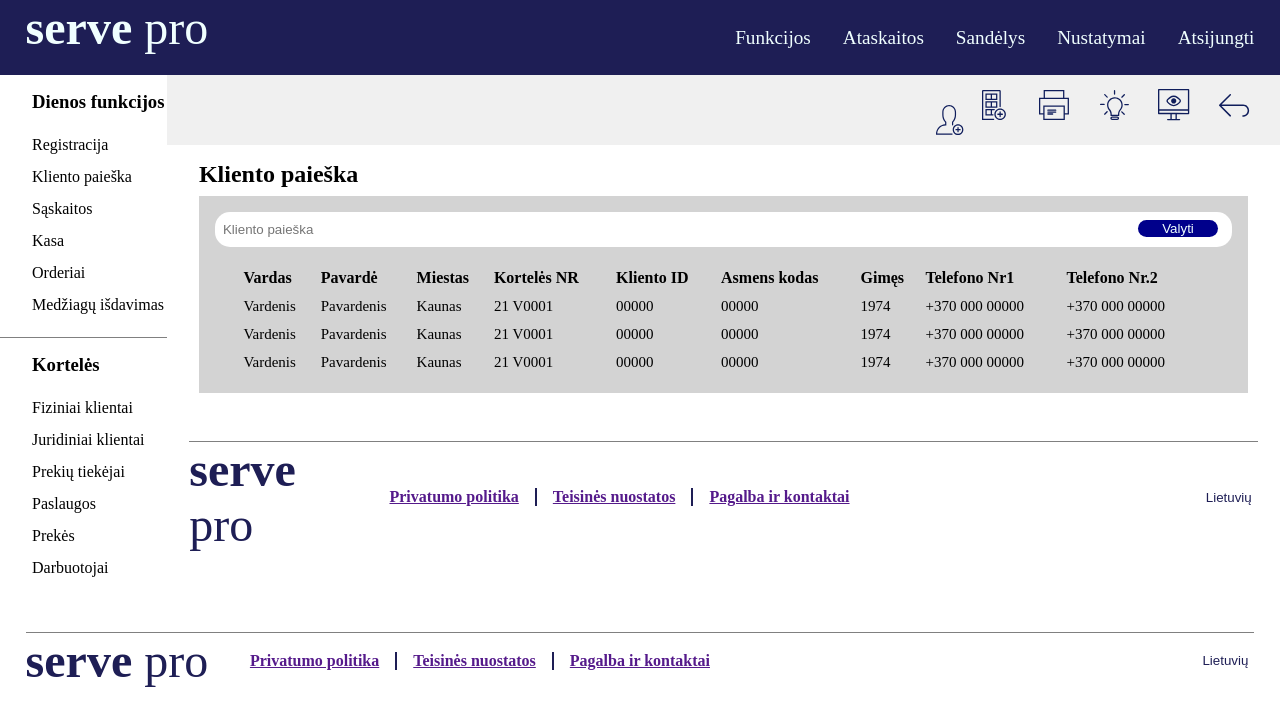
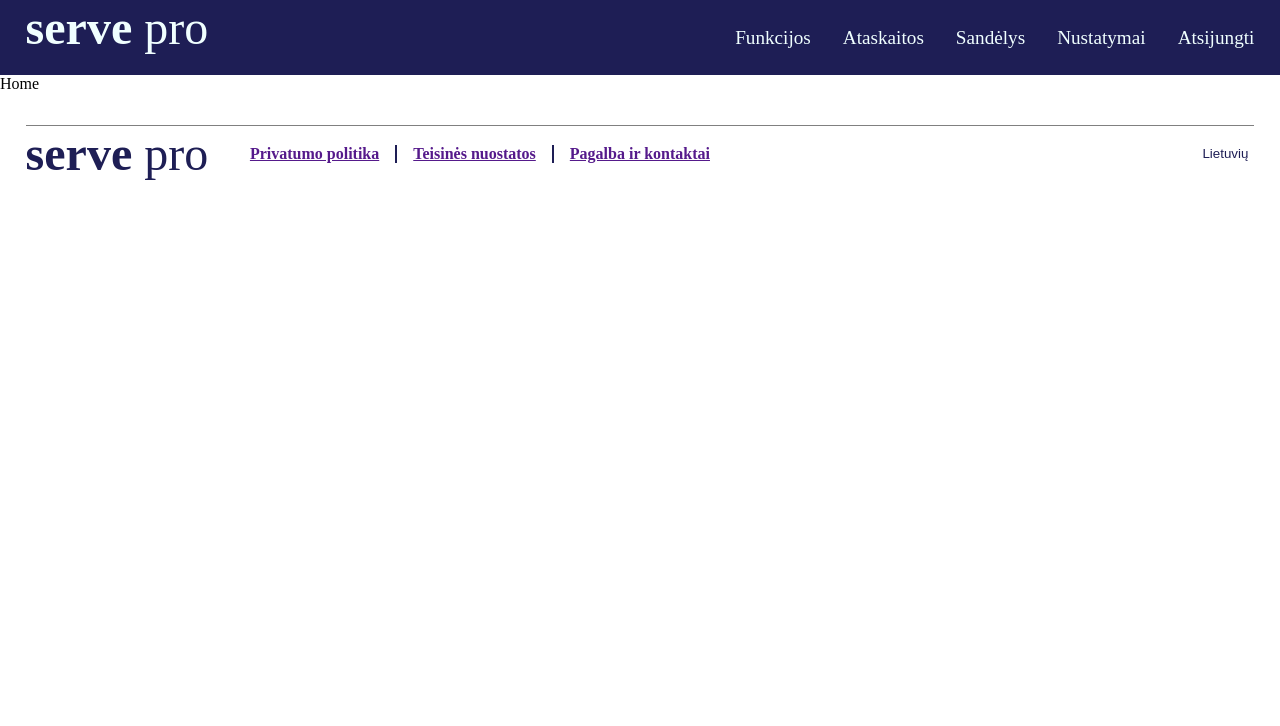
Before and after one commit to NeilaVait/ReactUzduotis-serve, a React (Create React App) app: page / in a window 1280 px wide. Shown: the top 726 px of the page. Built offline with nearby package versions, Linux system fonts and the light colour scheme.

Commit message:
pages added + layout

```diff
--- a/package.json
+++ b/package.json
@@ -8,6 +8,7 @@
     "@testing-library/user-event": "^12.8.3",
     "react": "^17.0.2",
     "react-dom": "^17.0.2",
+    "react-router-dom": "^6.0.2",
     "react-scripts": "4.0.3",
     "web-vitals": "^1.1.2"
   },
--- a/src/App.css
+++ b/src/App.css
@@ -7,10 +7,10 @@
   margin: 0 2%;
 }
 
-.main-flex {
-  display: flex;
-}
-
 main {
   flex-basis: 100%;
 }
+
+.asideFlex {
+  display: flex;
+}
--- a/src/App.jsx
+++ b/src/App.jsx
@@ -1,23 +1,17 @@
 import './App.css';
-import Header from './components/Header/Header';
-import Footer from './components/Footer/Footer';
-import Aside from './components/Aside/Aside';
-import FunctionsMenu from './components/FunctionsMenu/FunctionsMenu';
-import ClientSearch from './components/ClientSearch/ClientSearch';
+import { BrowserRouter as Router, Routes, Route } from 'react-router-dom';
+import FunctionsPage from './pages/FunctionsPage';
+import HomePage from './pages/HomePage';
 
 function App() {
   return (
     <div className="App">
-      <Header />
-      <div className="main-flex">
-        <Aside />
-        <main>
-          <FunctionsMenu />
-          <ClientSearch />
-          <Footer />
-        </main>
-      </div>
-      <Footer />
+      <Router>
+        <Routes>
+          <Route path="/funkcijos" element={<FunctionsPage />} />
+          <Route path="/" element={<HomePage />} />
+        </Routes>
+      </Router>
     </div>
   );
 }
--- a/src/components/FunctionsMenu/FunctionsMenu.module.css
+++ b/src/components/FunctionsMenu/FunctionsMenu.module.css
@@ -3,4 +3,5 @@
   background-color: rgb(240, 240, 240);
   text-align: right;
   padding: 0 1rem;
+  flex-basis: 100%;
 }
--- /dev/null
+++ b/src/components/Layout/Layout.jsx
@@ -0,0 +1,14 @@
+import Header from '../Layout/Header/Header';
+import Footer from '../Layout/Footer/Footer';
+
+function Layout({ functionsPage, children }) {
+  return (
+    <>
+      <Header />
+      {children}
+      {functionsPage ? null : <Footer />}
+    </>
+  );
+}
+
+export default Layout;
--- /dev/null
+++ b/src/pages/FunctionsPage.jsx
@@ -0,0 +1,22 @@
+import Layout from './../components/Layout/Layout';
+import Aside from './../components/Aside/Aside';
+import FunctionsMenu from './../components/FunctionsMenu/FunctionsMenu';
+import ClientSearch from './../components/ClientSearch/ClientSearch';
+import Footer from '../components/Layout/Footer/Footer';
+
+function FunctionsPage() {
+  return (
+    <Layout functionsPage>
+      <div className="asideFlex">
+        <Aside />
+        <main className="main">
+          <FunctionsMenu />
+          <ClientSearch />
+          <Footer />
+        </main>
+      </div>
+    </Layout>
+  );
+}
+
+export default FunctionsPage;
--- /dev/null
+++ b/src/pages/HomePage.jsx
@@ -0,0 +1,7 @@
+import Layout from './../components/Layout/Layout';
+
+function HomePage() {
+  return <Layout>Home</Layout>;
+}
+
+export default HomePage;
```
Also changed, not shown: src/components/Layout/Footer/Footer.jsx (renamed from src/components/Footer/Footer.jsx), src/components/Layout/Footer/Footer.module.css (renamed from src/components/Footer/Footer.module.css), src/components/Layout/Header/Header.jsx (renamed from src/components/Header/Header.jsx), src/components/Layout/Header/Header.module.css (renamed from src/components/Header/Header.module.css), 1 other file (tests, documents, lock files or other folders).
